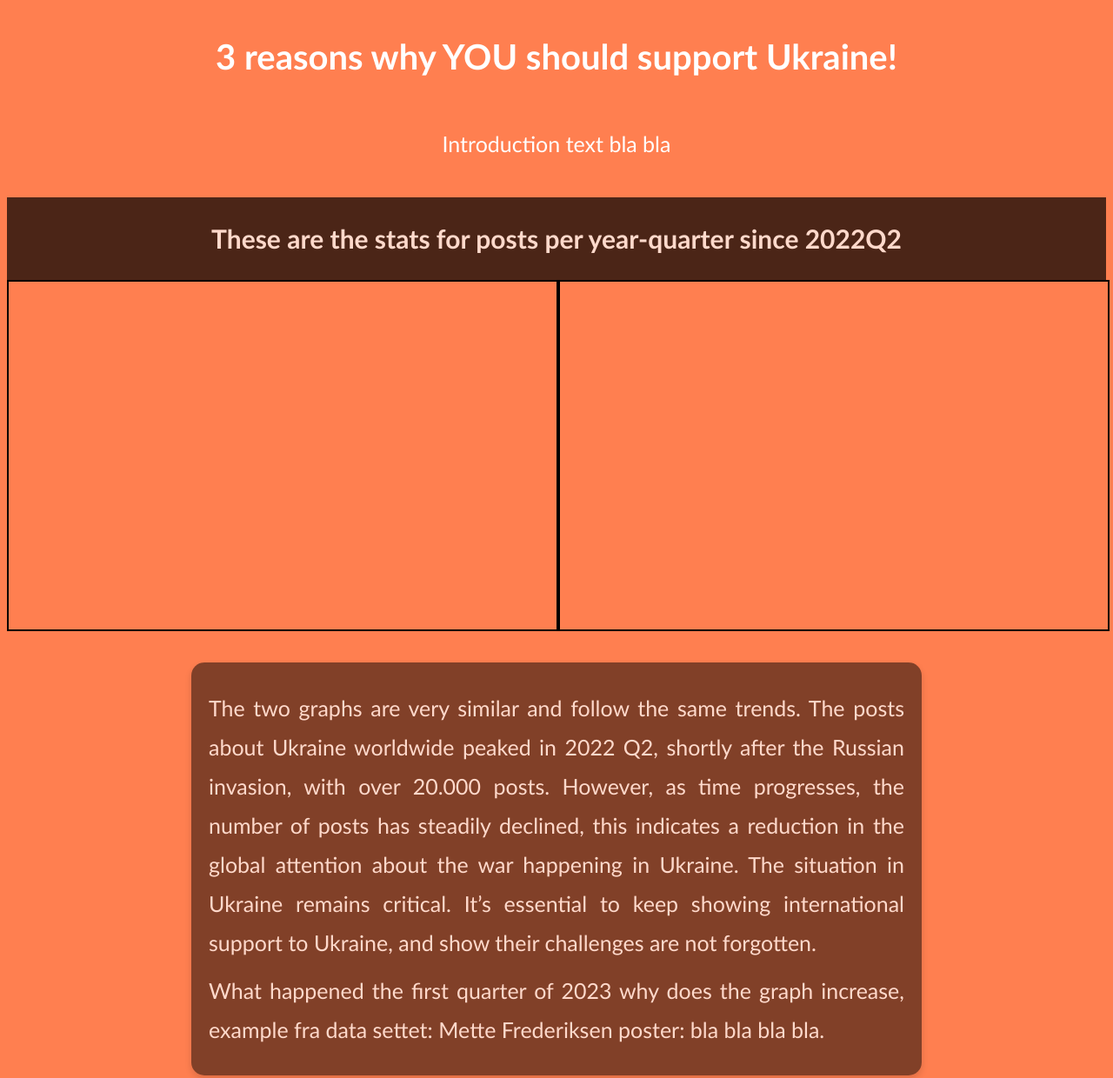
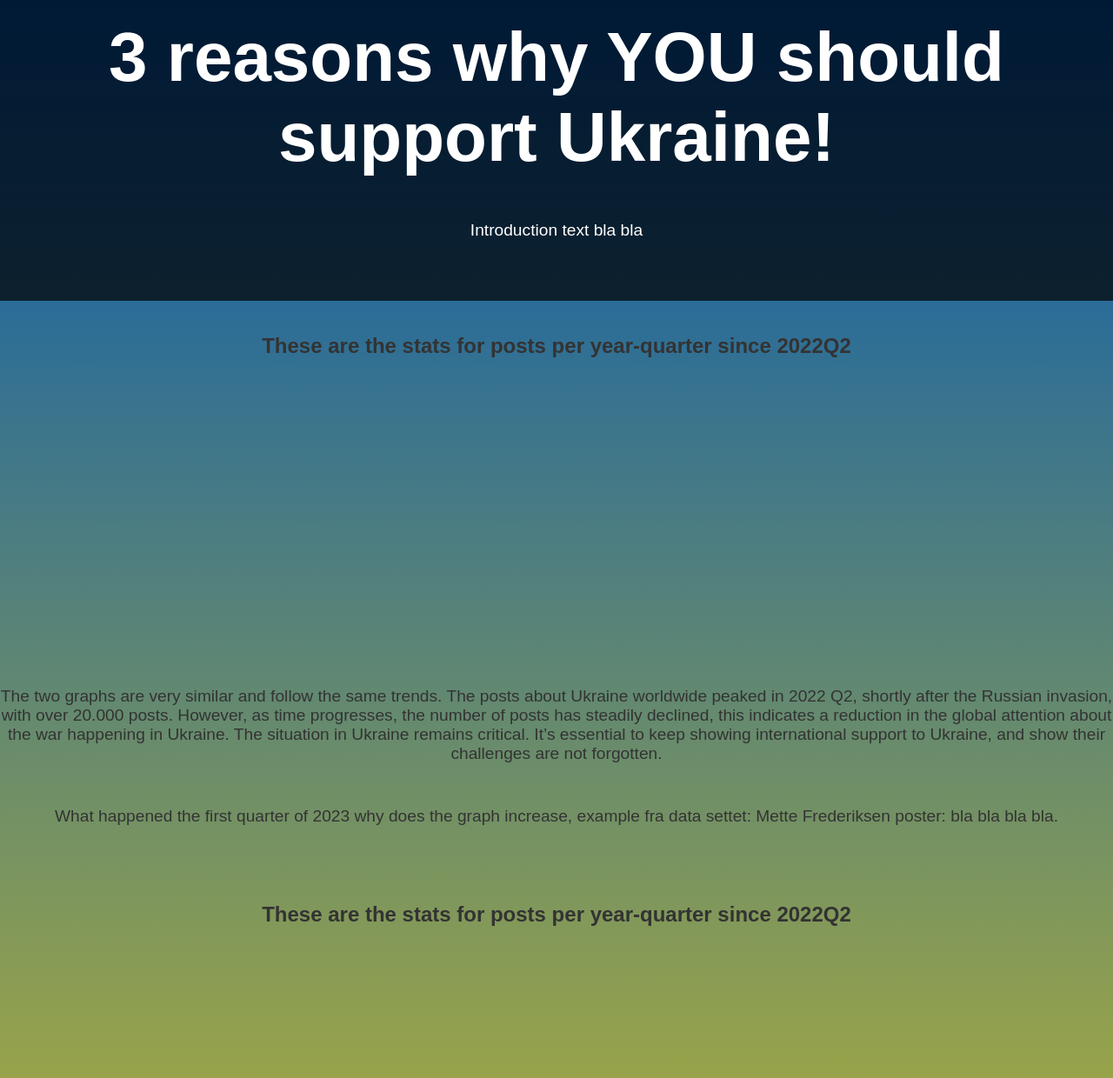
Before and after one commit to AndreasRG/portfolio-6-common-consultancy, a plain HTML site: page index.html in a window 1280 px wide. Shown: the top 1240 px of the page at 87% size. Drawn offline with nearby package versions, Linux system fonts and the light colour scheme; no server answers; a script that the page names is missing.

Commit message:
Add files via upload

```diff
--- a/script.js
+++ b/script.js
@@ -1,4 +1,3 @@
-
 //Section 2 canvas:
 async function fetchData(endpoint, canvasId, chartLabel, backgroundColor, borderColor) {
     try {
--- a/style.css
+++ b/style.css
@@ -1,73 +1,43 @@
+
 body {
-    background-color: coral;
+    font-family: Arial, sans-serif;
+    margin: 0;
+    padding: 0;
+    text-align: center;
+    background: linear-gradient(to bottom, #0057B7, #FFD700);
+    color: #333;
 }
-h1{
-    font: bold 40px/1.5 "calibri";
-    color: white;
+header {
+    background-color: rgba(0, 0, 0, 0.7);
+    padding: 20px;
+    color: #fff;
 }
-h2 {
-    font: bold 30px/1.5 "calibri";
-    color: white;
+h1 {
+    font-size: 5em;
+    margin: 0;
 }
 p {
-    font: lighter 25px/1.5 "calibri";
-    color: white;
+    margin: 50px 0;
+    font-size: 1.2em;
+
 }
-header {
-    display: flex;
-    flex-direction: column;
-    align-items: center;
+.button {
+    display: inline-block;
+    margin: 62px auto;
+    padding: 15px 26px;
+    font-size: 1.2em;
+    color: #fff;
+    background-color: #0057B7;
+    border: none;
+    border-radius: 5px;
+    cursor: pointer;
+    text-decoration: none;
 }
-section {
-    display: flex;
-    flex-direction: row;
-    justify-content: space-evenly;
+.button:hover {
+    background-color: #003f88;
 }
-#section2title, #descriptionOfSection2, #section3title, #descriptionOfSection3 {
-    background-color: black;
-    opacity: 70%;
+footer {
+    margin-top: 525px;
+    font-size: 0.9em;
+    color: #fff;
 }
-#canvas1div, #canvas2div, #canvas3div, #canvas4div {
-    height: 400px;
-    width: 800px;
-    margin-bottom: 20px;
-}
-canvas {
-    display: block;
-    border: 2px black solid;
-    height: 100%;
-    width: 100%;
-}
-
-#descriptionOfSection2 {
-    background-color: rgba(0, 0, 0, 0.7); /* Black background with transparency */
-    color: white; /* Text color for readability */
-    padding: 20px; /* Add space inside the box */
-    margin: 20px auto; /* Center align and add spacing around the section */
-    border-radius: 15px; /* Rounded corners */
-    max-width: 800px; /* Limit the width to make it more readable */
-    box-shadow: 0 4px 8px rgba(0, 0, 0, 0.2); /* Add a subtle shadow */
-    text-align: justify; /* Make text more aligned for better readability */
-}
-
-#section2description, #section2description2 {
-    margin: 10px 0; /* Add space between paragraphs */
-    line-height: 1.8; /* Increase line spacing for readability */
-}
-
-
-#descriptionOfSection3 {
-    background-color: rgba(0, 0, 0, 0.7); /* Black background with transparency */
-    color: white; /* Text color for readability */
-    padding: 20px; /* Add space inside the box */
-    margin: 20px auto; /* Center align and add spacing around the section */
-    border-radius: 15px; /* Rounded corners */
-    max-width: 800px; /* Limit the width to make it more readable */
-    box-shadow: 0 4px 8px rgba(0, 0, 0, 0.2); /* Add a subtle shadow */
-    text-align: justify; /* Make text more aligned for better readability */
-}
-
-#section3description  {
-    margin: 10px 0; /* Add space between paragraphs */
-    line-height: 1.8; /* Increase line spacing for readability */
-}
```
Also changed, not shown: index.js (+6 -4 lines).
